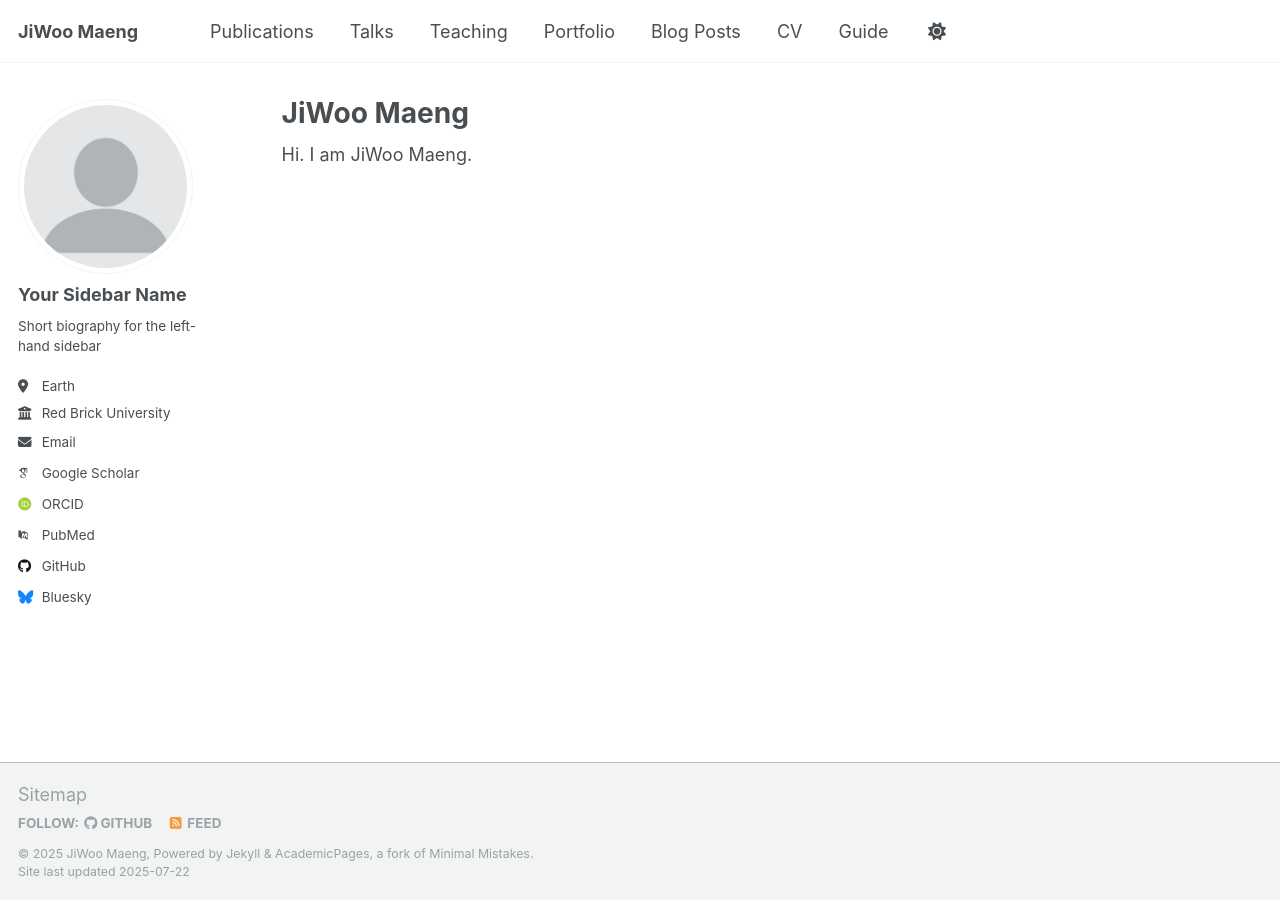
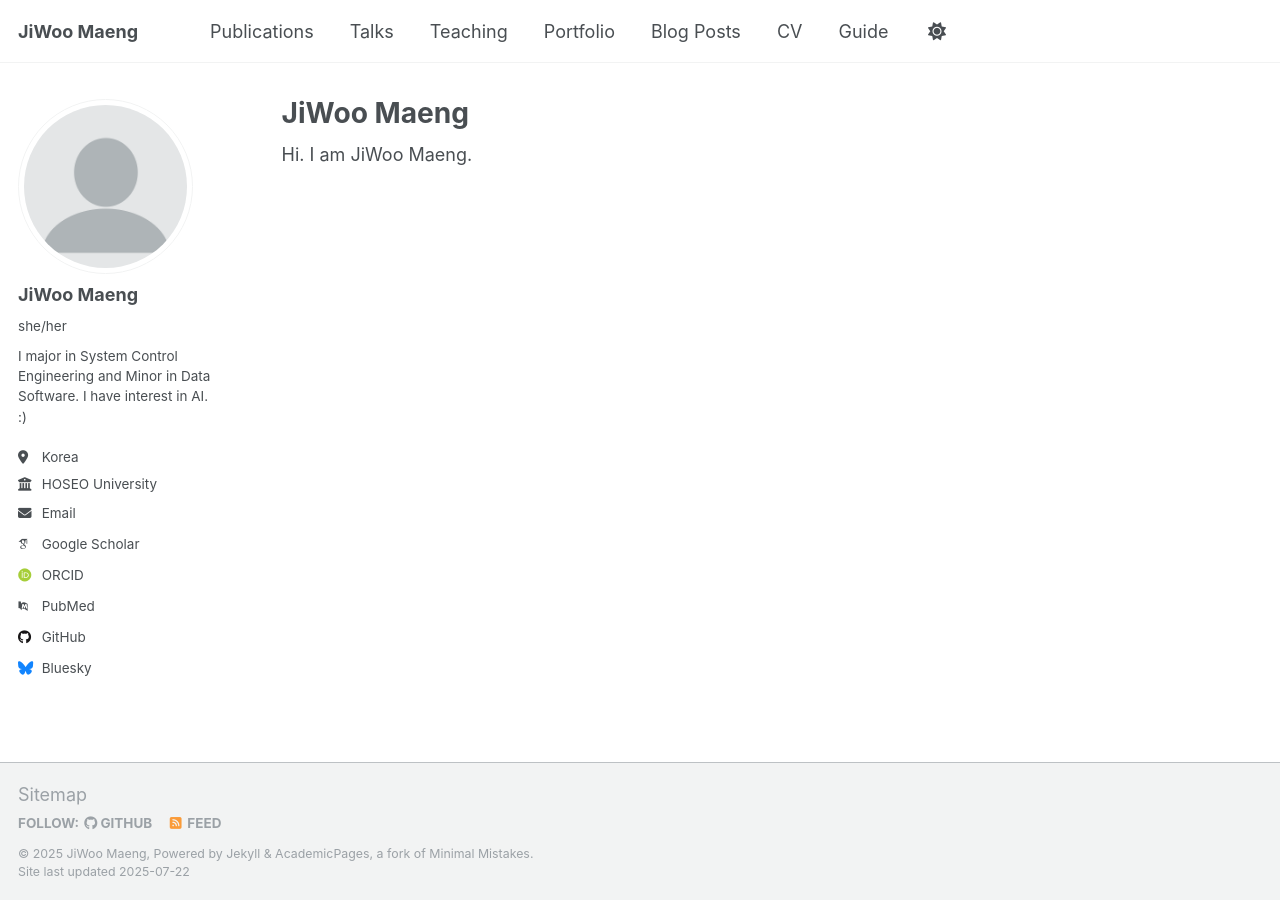
Before and after one commit to JiWoo-M02/JiWoo-M02.github.io, a Jekyll site: the page built from _pages/about.md, in a window 1280 px wide. Built offline with Jekyll 4.4.1, drawn with Linux system fonts in a browser that asks for light colours; some web fonts are replaced; a script that is not in the unit is left out.

Commit message:
Update _config.yml

```diff
--- a/_config.yml
+++ b/_config.yml
@@ -23,13 +23,13 @@ repository               : "academicpages/academicpages.github.io"
 author:
   # Biographic information
   avatar           : "profile.png"
-  name             : "Your Sidebar Name"
-  pronouns         : # example: "she/her"
-  bio              : "Short biography for the left-hand sidebar"
-  location         : "Earth"
-  employer         : "Red Brick University"
+  name             : "JiWoo Maeng"
+  pronouns         : "she/her"
+  bio              : "I major in System Control Engineering and Minor in Data Software. I have interest in AI. :)"
+  location         : "Korea"
+  employer         : "HOSEO University"
   uri              : # URL
-  email            : "none@example.org"
+  email            : "win7some@naver.com"
 
   # Academic websites
   academia         : # URL
```
